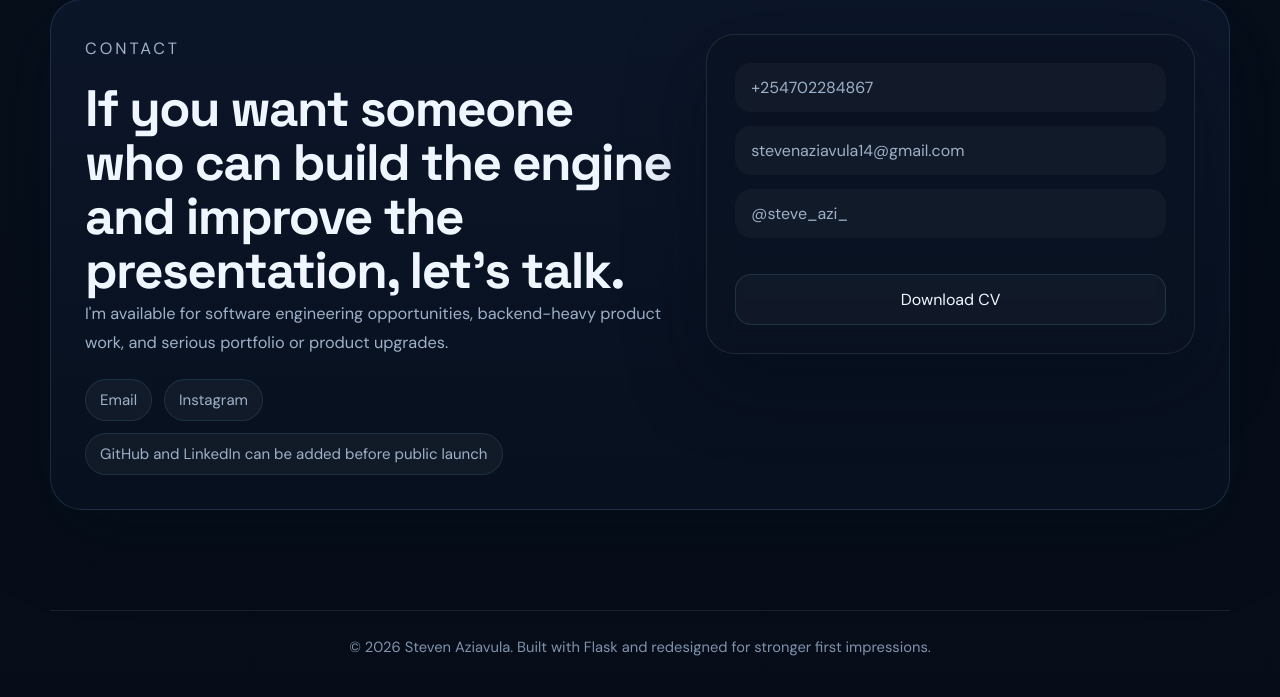
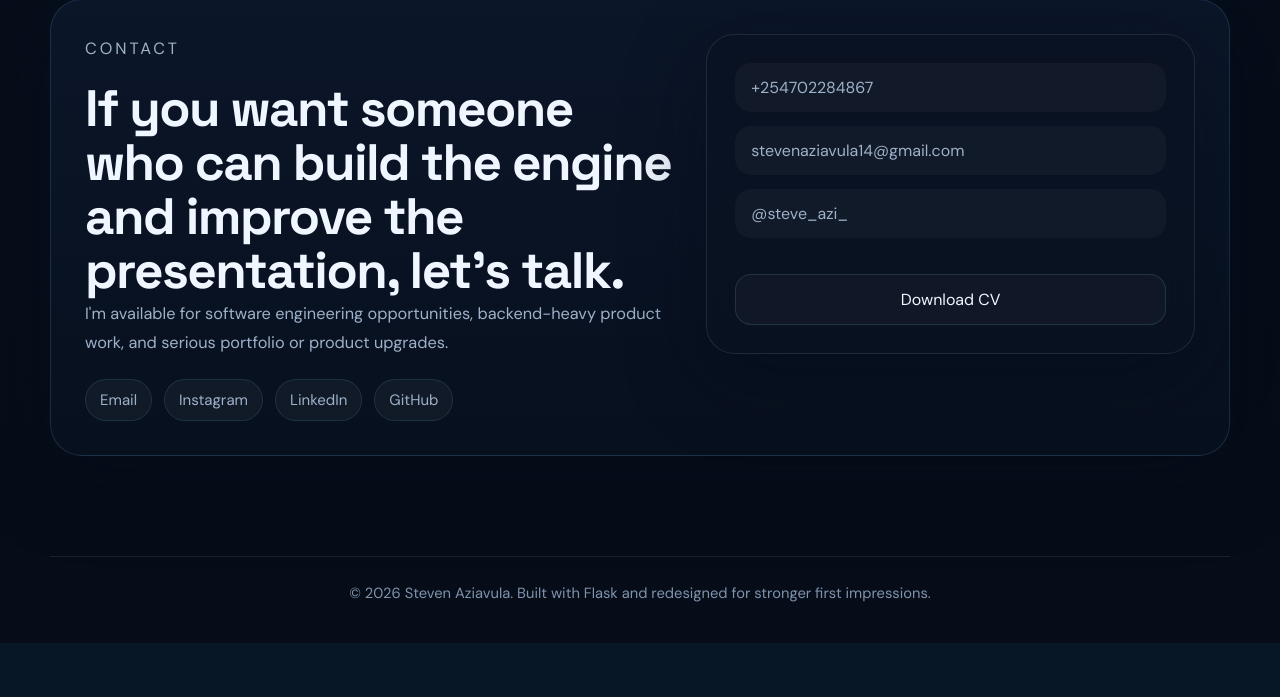
Before and after one commit to stevenazi14/steven-portfolio, a Flask app: page / in a window 1280 px wide. Shown: the part 4873-5570 px from the top of the page. After the commit the page ends 5516 px from the top, so only its background shows below. Run offline with Flask 3, Linux system fonts and the light colour scheme; some libraries are stand-ins or nearby versions.

Commit message:
Add LinkedIn and GitHub links

```diff
--- a/templates/index.html
+++ b/templates/index.html
@@ -354,7 +354,8 @@
                 <div class="contact-links">
                     <a href="mailto:stevenaziavula14@gmail.com">Email</a>
                     <a href="https://instagram.com/steve_azi_" target="_blank" rel="noopener noreferrer">Instagram</a>
-                    <span>GitHub and LinkedIn can be added before public launch</span>
+                    <a href="https://www.linkedin.com/in/steven-aziavula-6303a22b8" target="_blank" rel="noopener noreferrer">LinkedIn</a>
+                    <a href="https://github.com/stevenazi14" target="_blank" rel="noopener noreferrer">GitHub</a>
                 </div>
             </div>
 
```
